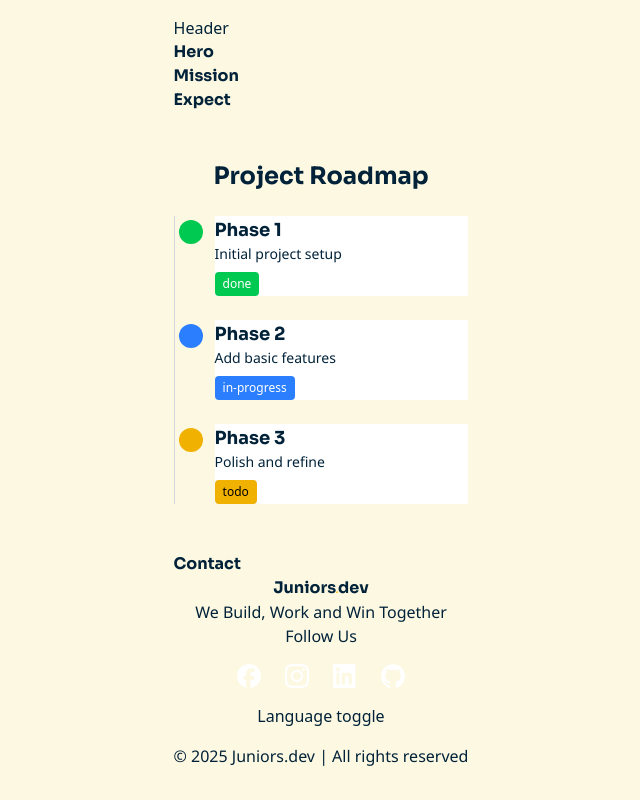
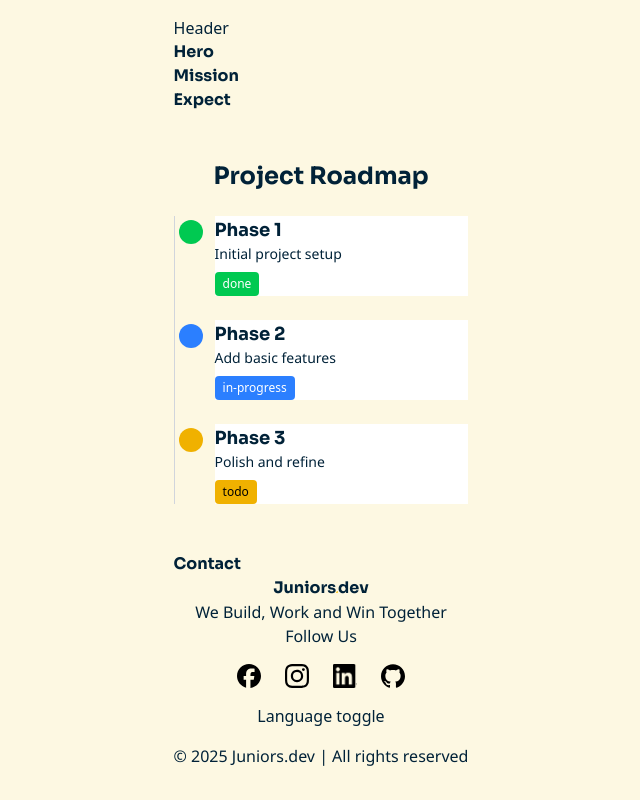
Before and after one commit to Juniors-Dev/Juniors.dev, a React (Vite) app: page / in a window 1280 px wide. Shown: the whole page, without its empty margins (319-959 px from the left). Built offline with nearby package versions, Linux system fonts and the light colour scheme.

Commit message:
fix: trying to add correct css for lightmode/darkmode. Icons looking correct in default lightmode

```diff
--- a/src/components/ui/Footer.jsx
+++ b/src/components/ui/Footer.jsx
@@ -1,32 +1,41 @@
 function Footer() {
   return (
-    <footer class="text-center flex-row gap-6">
-      <h5 class="text-[var(--h5-size)] bold">
-        Juniors<img src="src/assets/ducky1.svg" class="w-0.5 inline align-baseline"></img>dev
+    <footer className="text-center flex-row gap-6">
+      <h5 className="text-[var(--h5-size)] bold">
+        Juniors<img src="src/assets/ducky1.svg" className="w-0.5 inline align-baseline"></img>dev
       </h5>
-      <p class="text-[var(--text-caption-size)] bold">We Build, Work and Win Together</p>
-      <p class="text-[var(--text-body-size)]">Follow Us</p>
-      <div class="flex gap-6 py-4 justify-center">
+      <p className="text-[var(--text-caption-size)] bold">We Build, Work and Win Together</p>
+      <p className="text-[var(--text-body-size)]">Follow Us</p>
+      <div className="flex gap-6 py-4 justify-center">
         {/* <img
           src="src/assets/discord-simple.svg"
           alt="discord link"
-          class="invert-100 w-6 h-6"
+          class=" w-6 h-6"
         ></img> */}
         <img
           src="src/assets/facebook-simple.svg"
           alt="facebook link"
-          class="invert-100 w-6 h-6"
+          className="w-6 h-6 icon"
         ></img>
         <img
           src="src/assets/instagram-simple.svg"
           alt="instagram link"
-          class="invert-100 w-6 h-6"
+          className="w-6 h-6 icon"
         ></img>
-        <img src="src/assets/linkedin-darkmode.png" alt="linkedin link" class="w-6 h-6"></img>
-        <img src="src/assets/github-simple.svg" alt="github link" class="invert-100 w-6 h-6"></img>
+        <img
+          src="src/assets/linkedin-lightmode.png"
+          alt="linkedin link"
+          className="w-6 h-6 dark:hidden"
+        ></img>
+        <img
+          src="src/assets/linkedin-darkmode.png"
+          alt="linkedin link"
+          className="w-6 h-6 hidden dark:block"
+        ></img>
+        <img src="src/assets/github-simple.svg" alt="github link" className="w-6 h-6 icon"></img>
       </div>
-      <div class="pb-4">Language toggle</div>
-      <p class="text-[var(--text-caption-size)]">© 2025 Juniors.dev | All rights reserved</p>
+      <div className="pb-4">Language toggle</div>
+      <p className="text-[var(--text-caption-size)]">© 2025 Juniors.dev | All rights reserved</p>
     </footer>
   );
 }
--- a/src/styles/index.css
+++ b/src/styles/index.css
@@ -1,5 +1,5 @@
 @import "tailwindcss";
-
+@custom-variant dark (&:where(.dark, .dark *));
 /* Headings = Sora Bold */
 .heading,
 h1,
@@ -83,7 +83,7 @@ p {
 :root {
   line-height: 1.5;
   font-weight: 400;
-  color-scheme: light dark;
+  color-scheme: light;
   color: var(--color-primary-nightwing-hex);
   background-color: var(--color-accent-eggshell-hex);
   font-synthesis: none;
@@ -96,6 +96,10 @@ p {
   color-scheme: dark;
   color: var(--color-accent-eggshell-hex);
   background-color: var(--color-primary-nightwing-hex);
+}
+.dark .icon {
+  color-scheme: dark;
+  filter: invert(100%);
 }
 
 a {
```
